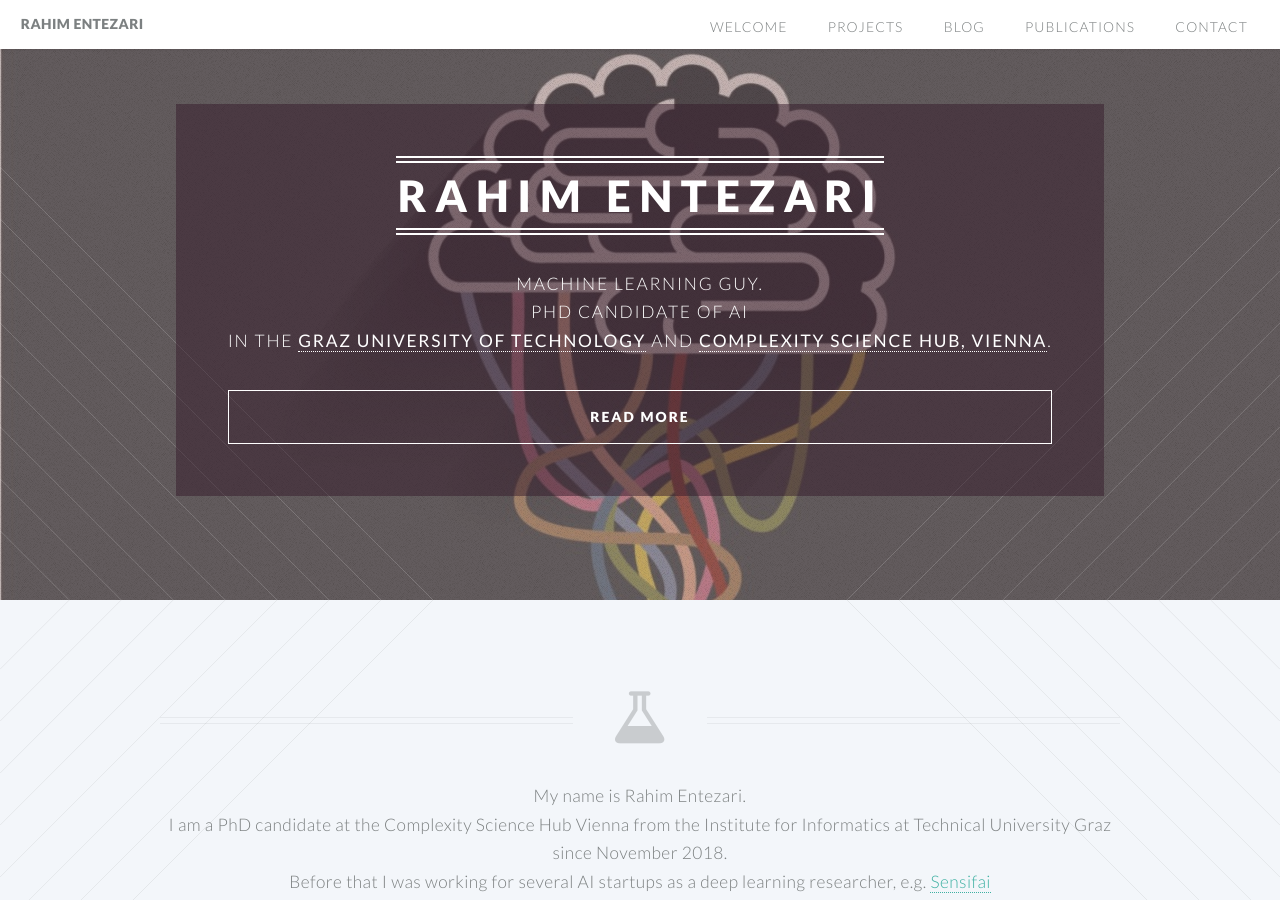
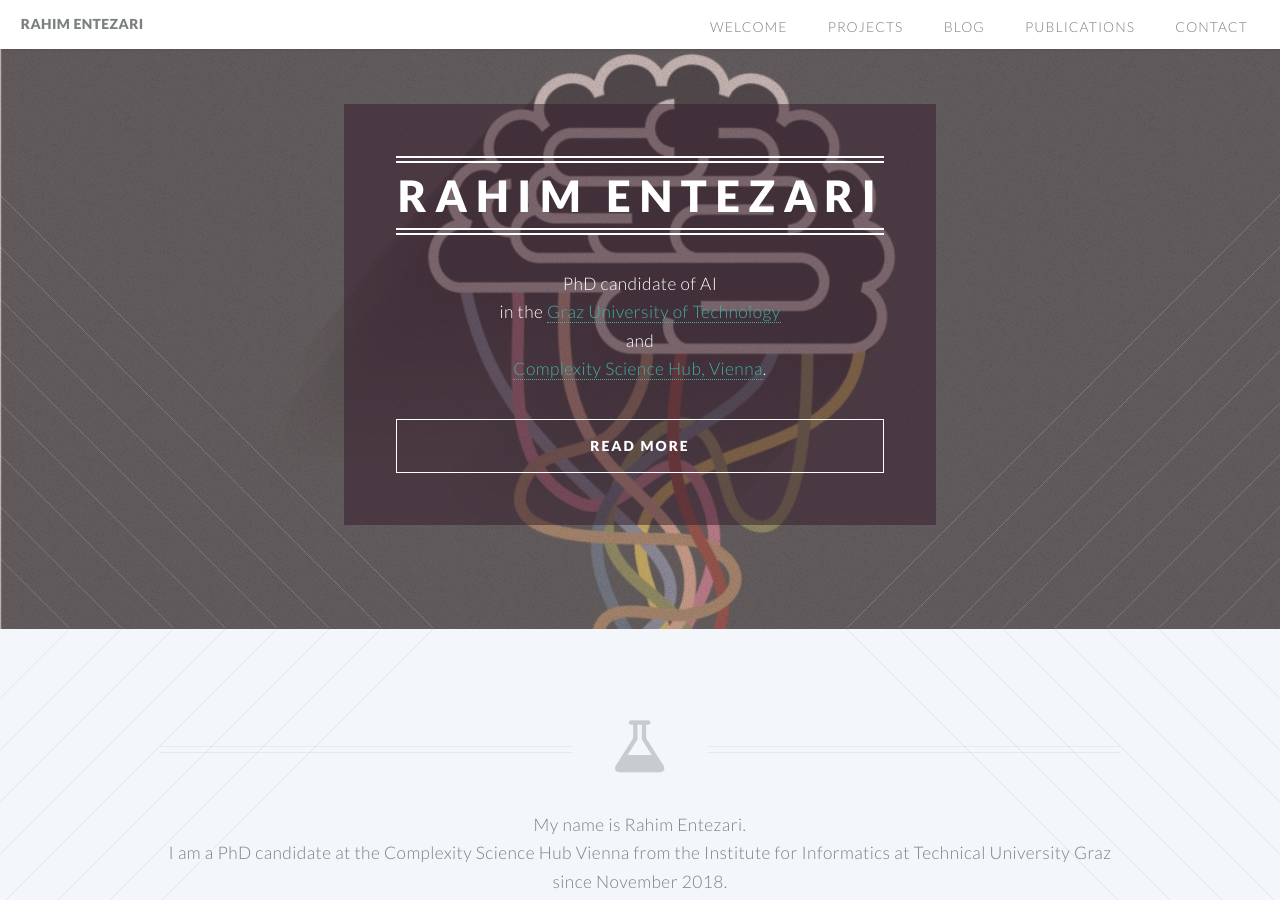
Before and after one commit to rahimentezari/rahim.github.io, a Jekyll site: the page built from index.html, in a window 1280 px wide and 900 px high. Built offline with Jekyll 4.4.1, drawn with Linux system fonts in a browser that asks for light colours.

Commit message:
Update banner.html

```diff
--- a/_includes/banner.html
+++ b/_includes/banner.html
@@ -12,11 +12,14 @@
         <header>
             <h2>Rahim Entezari</h2>
         </header>
-        <p> Machine Learning Guy.
         <br />
         PhD candidate of AI
         <br />
-      in the <a href="https://www.iti.tugraz.at///">Graz University of Technology</a> and <a href="https://www.csh.ac.at/researcher/rahim-entezari////">Complexity Science Hub, Vienna</a>.</p>
+      in the <a href="https://www.iti.tugraz.at///">Graz University of Technology</a>
+            <br />
+            and
+            <br />
+            <a href="https://www.csh.ac.at/researcher/rahim-entezari////">Complexity Science Hub, Vienna</a>.</p>
         <footer>
             <ul class="buttons vertical">
                 <li><a href="#main" class="button fit scrolly">Read more</a></li>
```
